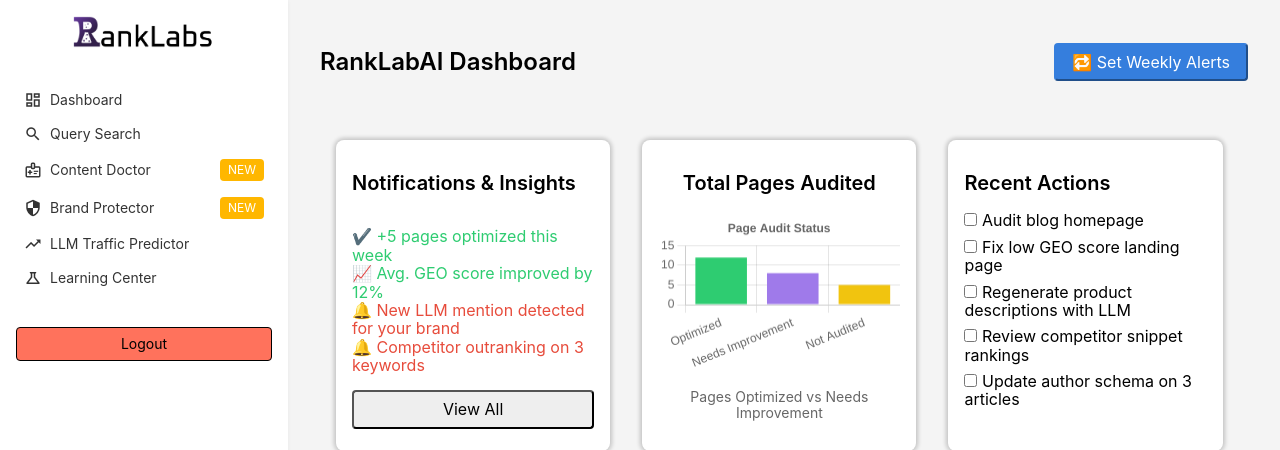
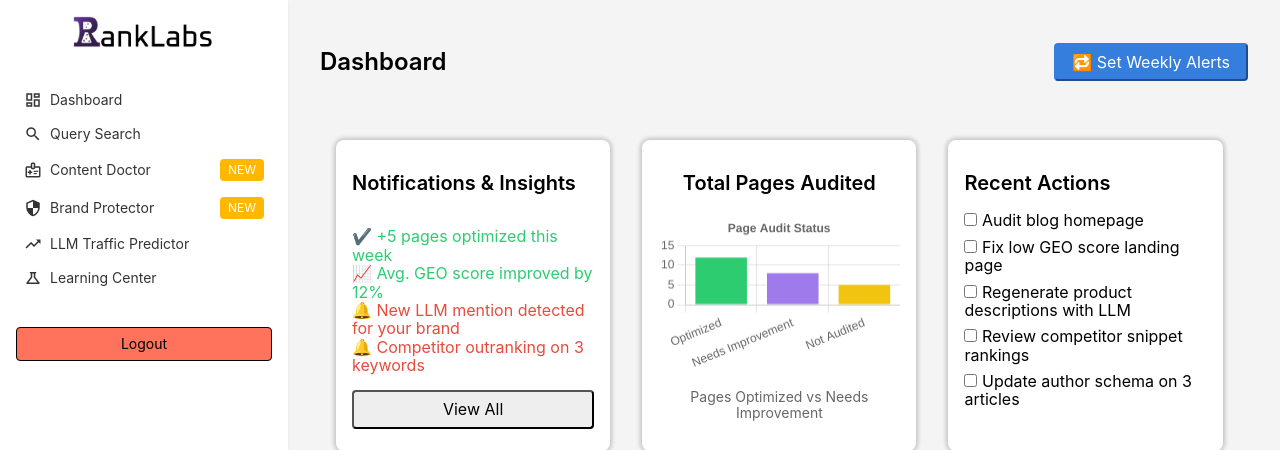
Before and after one commit to RankLab-AI/ranklab-alpha, a FastAPI app: template app/templates/dashboard.html in a window 1280 px wide. Shown: the top 450 px of the page. Run offline with FastAPI, Linux system fonts and the light colour scheme; the template is opened without the code that fills it, so the values that code supplies are empty; parts of the project's set-up code (start-up, migrations or seed data) failed here and were passed over.

Commit message:
chore: updates title

```diff
--- a/app/templates/dashboard.html
+++ b/app/templates/dashboard.html
@@ -15,7 +15,7 @@
     {% include "partials/sidebar.html" %}
     <main class="flex-auto pa4">
       <div class="flex justify-between items-center mb4">
-        <h1 class="f3 fw6">RankLabAI Dashboard</h1>
+        <h1 class="f3 fw6">Dashboard</h1>
         <button class="br2 ph3 pv2 bg-blue white b--blue">🔁 Set Weekly Alerts</button>
       </div>
 
```
